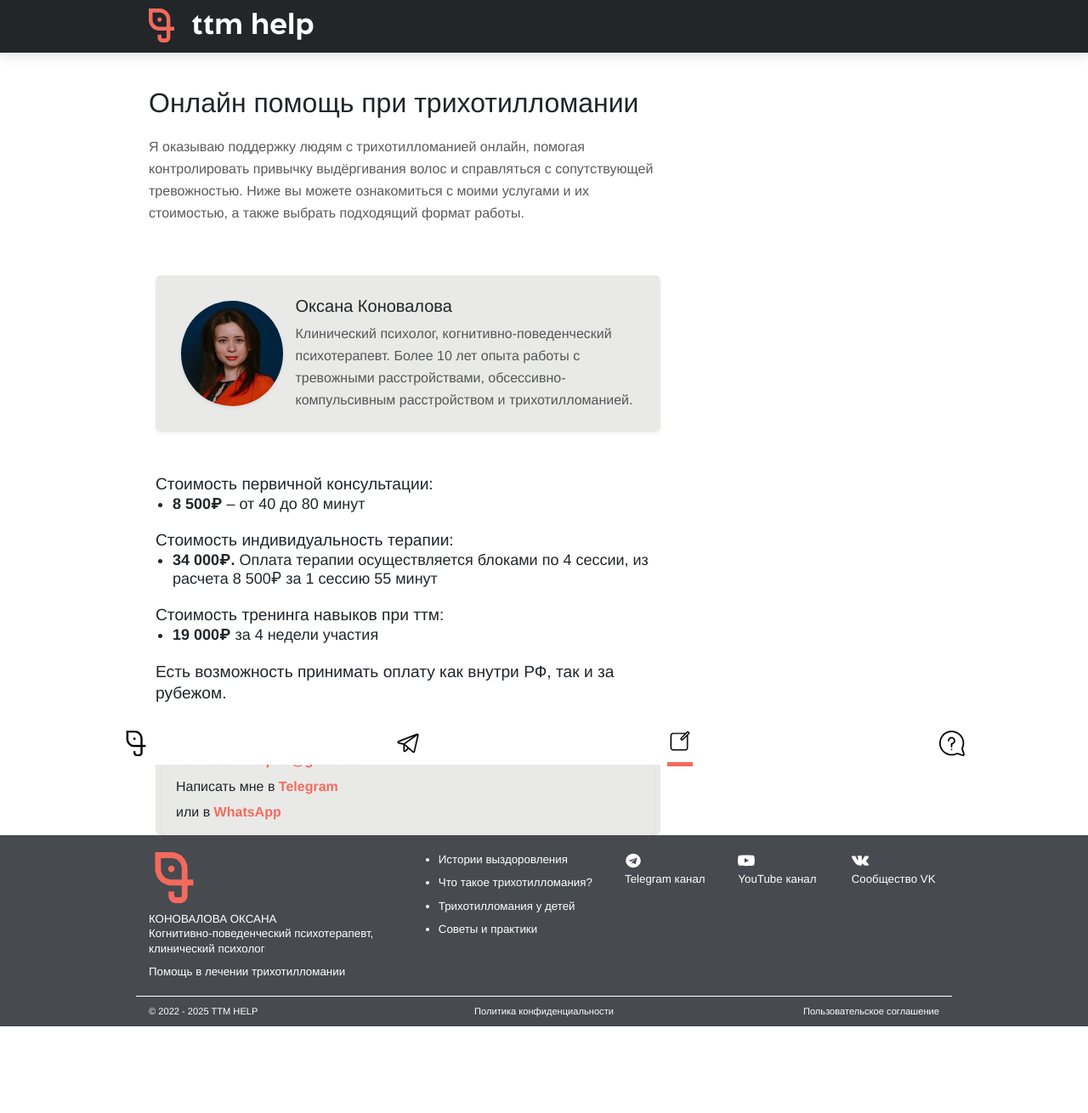
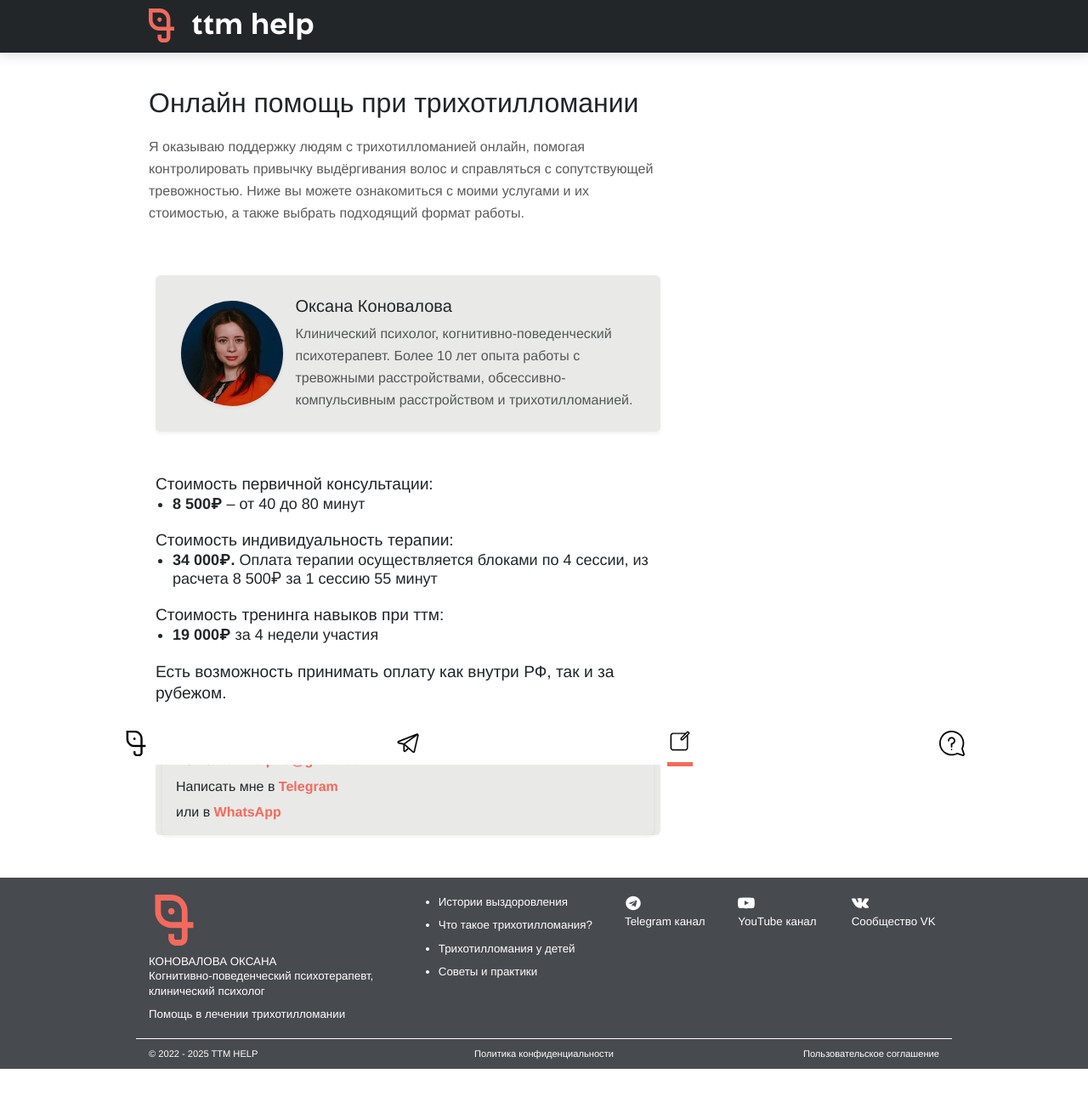
Before and after one commit to ttm-help/ttm-help.github.io, a Jekyll site: the page built from contact.md, in a window 1280 px wide. Shown: the whole page at 85% size. Built offline with Jekyll 4.4.1, drawn with Linux system fonts in a browser that asks for light colours; before the commit the page ends 1260 px from its top, so only the background shows below that.

Commit message:
add padding between content and footer

```diff
--- a/contact.md
+++ b/contact.md
@@ -8,7 +8,7 @@
 
 <div class="container">
     <div class="row justify-content-start">
-        <div class="col-12 col-md-8">
+        <div class="col-12 col-md-8  mb-5">
             <div class="row mt-4 mb-0">
                 <h1>Онлайн помощь при трихотилломании</h1>
                 <p>Я оказываю поддержку людям с трихотилломанией онлайн, помогая контролировать привычку выдёргивания волос и справляться с сопутствующей тревожностью.
```
Also changed, not shown: about.md (+0 -2 lines).
